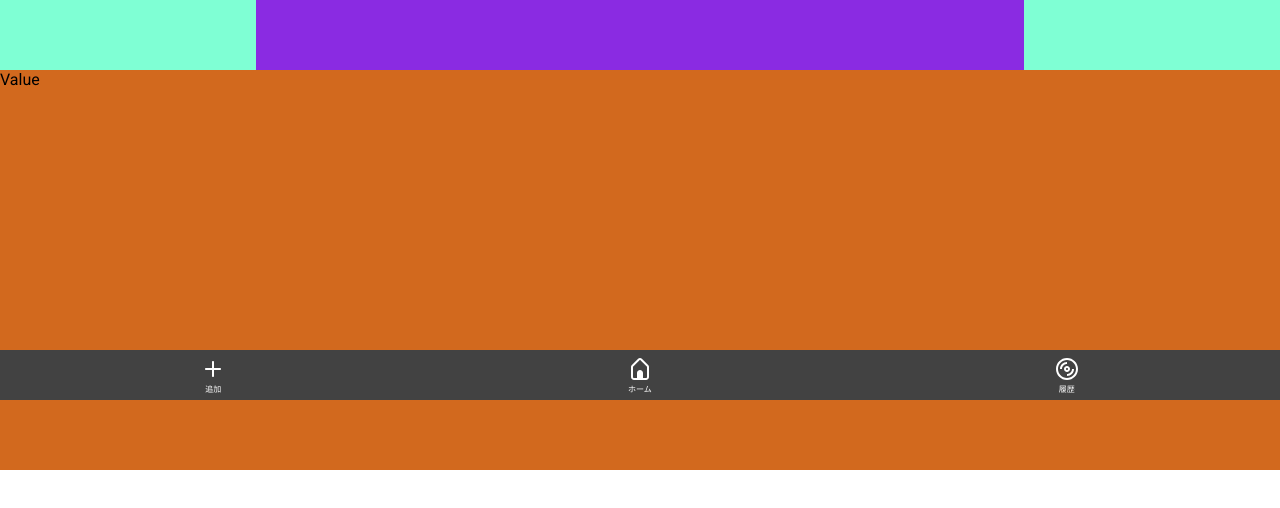
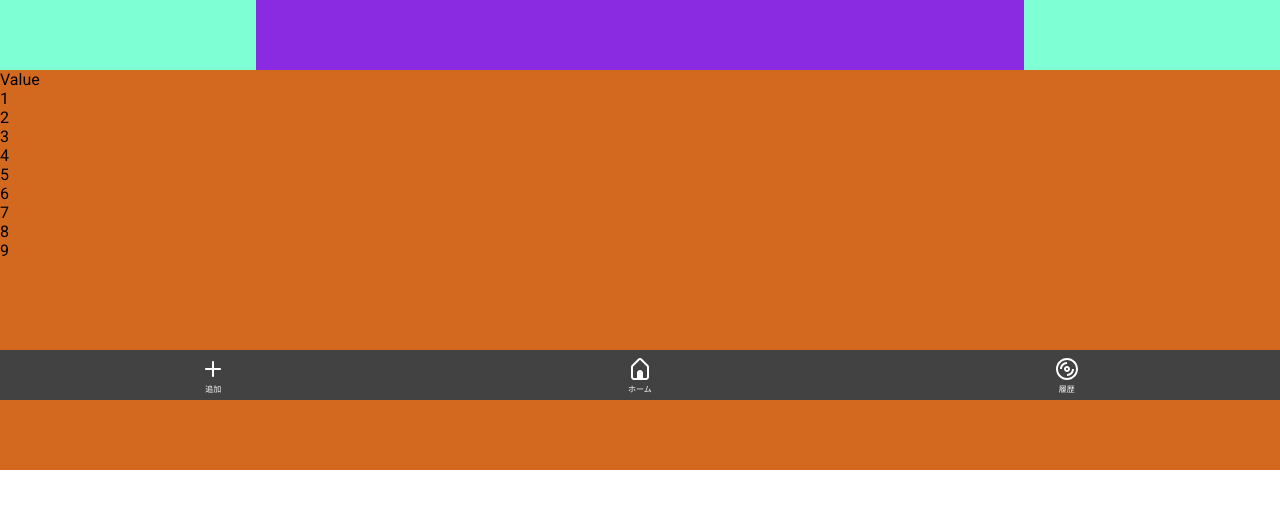
Before and after one commit to kc3hack/2024_A, a React (Vite) app in the folder frontend/: page / in a window 1280 px wide. Shown: the part 400-908 px from the top of the page. Before the commit the page ends 870 px from the top, so only its background shows below. Built offline with nearby package versions, Linux system fonts and the light colour scheme.

Commit message:
Fix Value bottom position

```diff
--- a/frontend/components/TopMenu.tsx
+++ b/frontend/components/TopMenu.tsx
@@ -1,5 +1,9 @@
 import React from "react";
 import "../styles/TopMenu.css";
+
+const Click = () => {
+  alert("Hello World");
+};
 
 const TopMenu = () => {
   return (
@@ -9,7 +13,12 @@ const TopMenu = () => {
       </div>
       <div className="top-menu-items">
         <div className="hidden-search-bar">
-          <img className="search-icon" src="search.svg" alt="" />
+          <img
+            className="search-icon"
+            src="search.svg"
+            alt=""
+            onClick={Click}
+          />
         </div>
         <form>
           <div className="search-bar">
--- a/frontend/components/Value.tsx
+++ b/frontend/components/Value.tsx
@@ -2,7 +2,20 @@ import React from "react";
 import "../styles/Value.css";
 
 const Value = () => {
-  return <div className="value">Value</div>;
+  return (
+    <div className="value">
+      Value <br />1
+      <br />2
+      <br />3
+      <br />4
+      <br />5
+      <br />6
+      <br />7
+      <br />8
+      <br />9
+      <br />
+    </div>
+  );
 };
 
 export default Value;
--- a/frontend/styles/Value.css
+++ b/frontend/styles/Value.css
@@ -2,6 +2,7 @@
     position: relative;
     margin-top: var(--map-min-height);
     min-height: var(--value-min-height);
+    margin-bottom: var(--value-bottom-margin);
     width: 100%;
     background-color:chocolate;
 }
--- a/frontend/styles/index.css
+++ b/frontend/styles/index.css
@@ -13,4 +13,5 @@
     --padding-top-menu: 70px;
     --map-min-height: 400px;
     --value-min-height: 400px;
+    --value-bottom-margin: 50px;
 }
```
